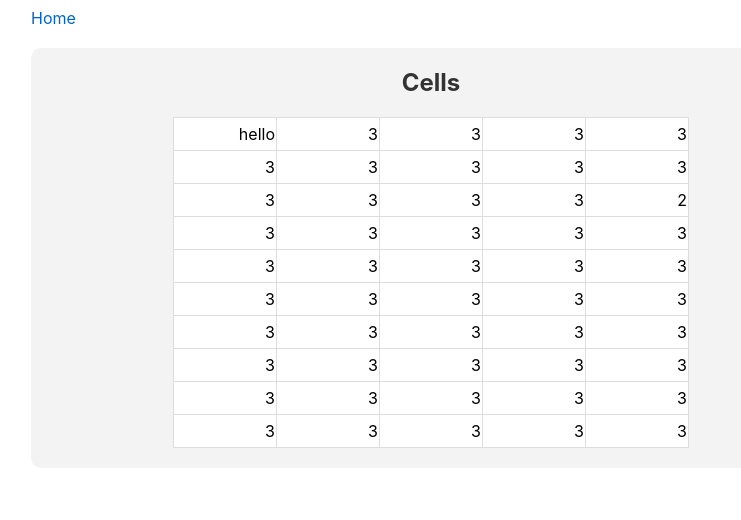
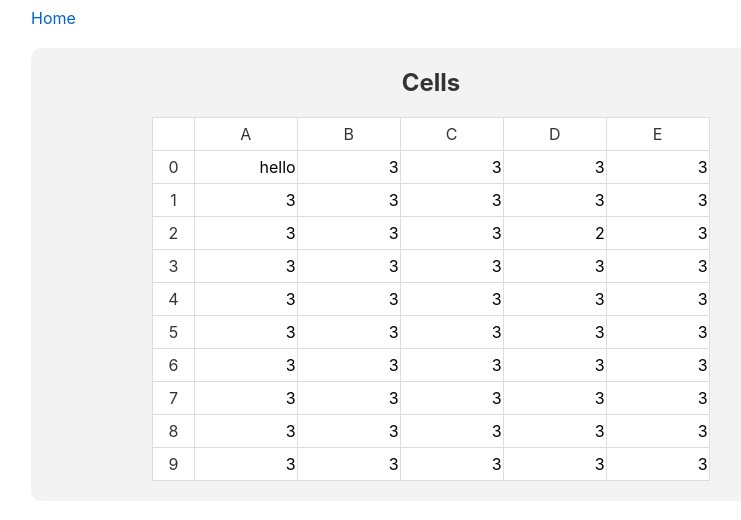
Before and after one commit to theSherwood/7_GUIs, a Svelte app in the folder svelte/: page / in a window 1280 px wide. Shown: the top 520 px of the page, without its empty margins (209-950 px from the left). Built offline with nearby package versions, Linux system fonts and the light colour scheme.

Commit message:
Change key scheme for table and store.

```diff
--- a/svelte/src/tasks/cells/cells.svelte
+++ b/svelte/src/tasks/cells/cells.svelte
@@ -2,16 +2,37 @@
   import Card from "../../components/card.svelte";
   import {cells} from './store.js';
 
+  const LETTERS = 'ABCDEFGHIJKLMNOPQRSTUVWXYZ'
+
   let shape = [5, 10]
   let focused
   $: console.log($cells)
+  let rows = range(shape[1])
+  let columns = letterRange(shape[0])
 
   function range(n) {
     return [...Array(n).keys()]
   }
 
-  let rows = range(shape[1])
-  let columns = range(shape[0])
+  function getBase26(n) {
+    let result = []
+    while (n > 25) {
+      let remainder = n%26
+      result.push(remainder)
+      n = Math.floor(n/26) - 1
+    }
+    result.push(n)
+    return result.reverse()
+  }
+
+  function getNumberAsLetters(n) {
+    let arr = getBase26(n)
+    return arr.map(num => LETTERS[num]).join('')
+  }
+
+  function letterRange(n) {
+    return range(n).map(getNumberAsLetters)
+  }
 
   function handleClick(e) {
     console.log(e.target)
@@ -33,22 +54,33 @@
 
 <Card title="Cells">
   <table on:click={handleClick}>
-    {#each rows as row, i}
+    <thead>
+      <tr>
+        <td class='column-key'></td>
+        {#each columns as column}
+          <td>{column}</td>
+        {/each}
+      </tr>
+    </thead>
+    <tbody>
+      {#each rows as i}
         <tr id={'row-'+i}>
-        {#each columns as cell, j}
-          <td id={i+','+j}>
+          <td class='column-key'>{i}</td>
+          {#each columns as j}
+            <td id={j+i}>
               <input
                 value={
-                focused === i+','+j
-                ? $cells[i+','+j] || ''
-                : $cells[i+','+j] || add('2,3')}
-              on:focus={()=>handleFocus(i+','+j)}
-              on:input={(e)=>handleInput(e, i+','+j)}
+                  focused === j+i
+                  ? $cells[j+i] || ''
+                  : $cells[j+i] || add('2,3')}
+                on:focus={()=>handleFocus(j+i)}
+                on:input={(e)=>handleInput(e, j+i)}
               />
             </td>
           {/each}
         </tr>
       {/each}
+    </tbody>
   </table>
 </Card>
 
@@ -81,4 +113,10 @@
   input:focus {
     text-align: left;
   }
+
+  .column-key {
+    width: min-content;
+    padding-left: 15px;
+    padding-right: 15px;
+  }
 </style>
--- a/svelte/src/tasks/cells/store.js
+++ b/svelte/src/tasks/cells/store.js
@@ -1,6 +1,6 @@
 import { writable } from 'svelte/store'
 
 export const cells = writable({
-  '0,0': 'hello',
-  '2,4': 2
+  'A0': 'hello',
+  'D2': 2
 })
```
Lines whose indentation alone changed are shown as unchanged.
